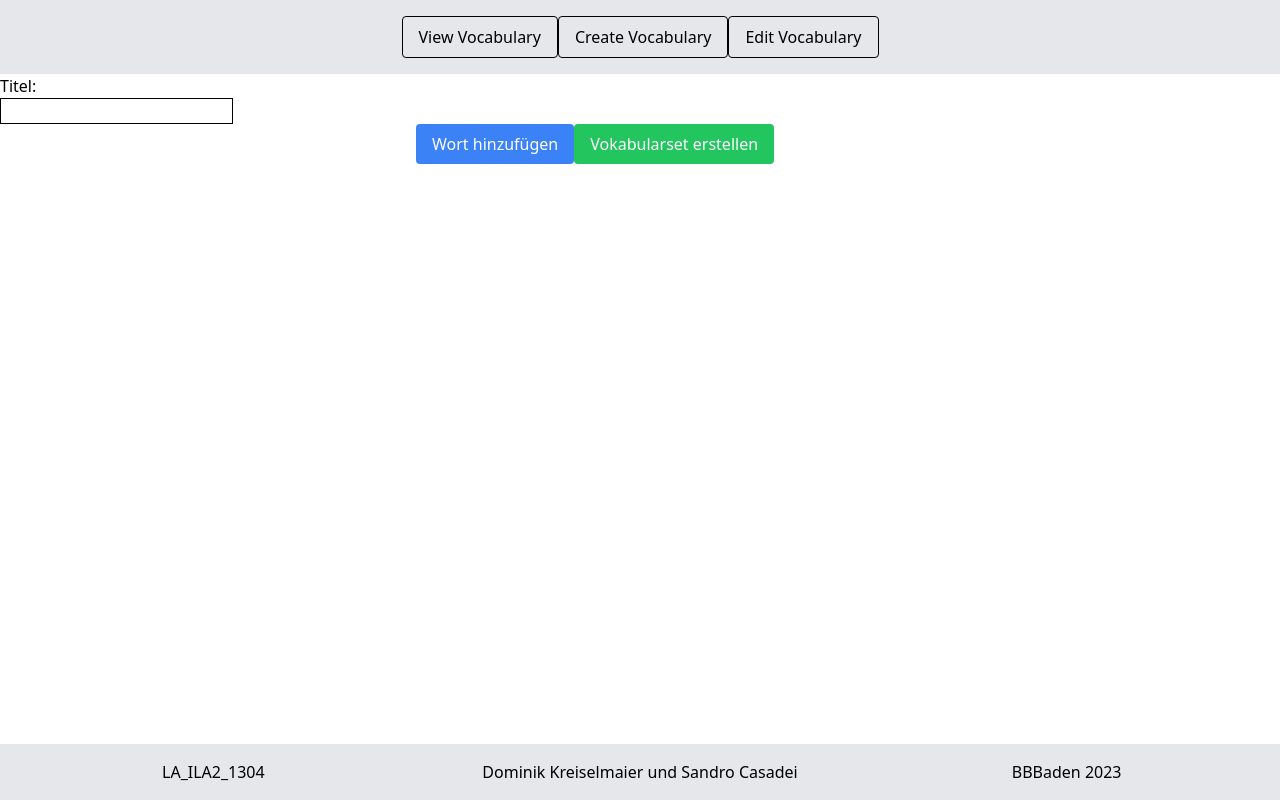
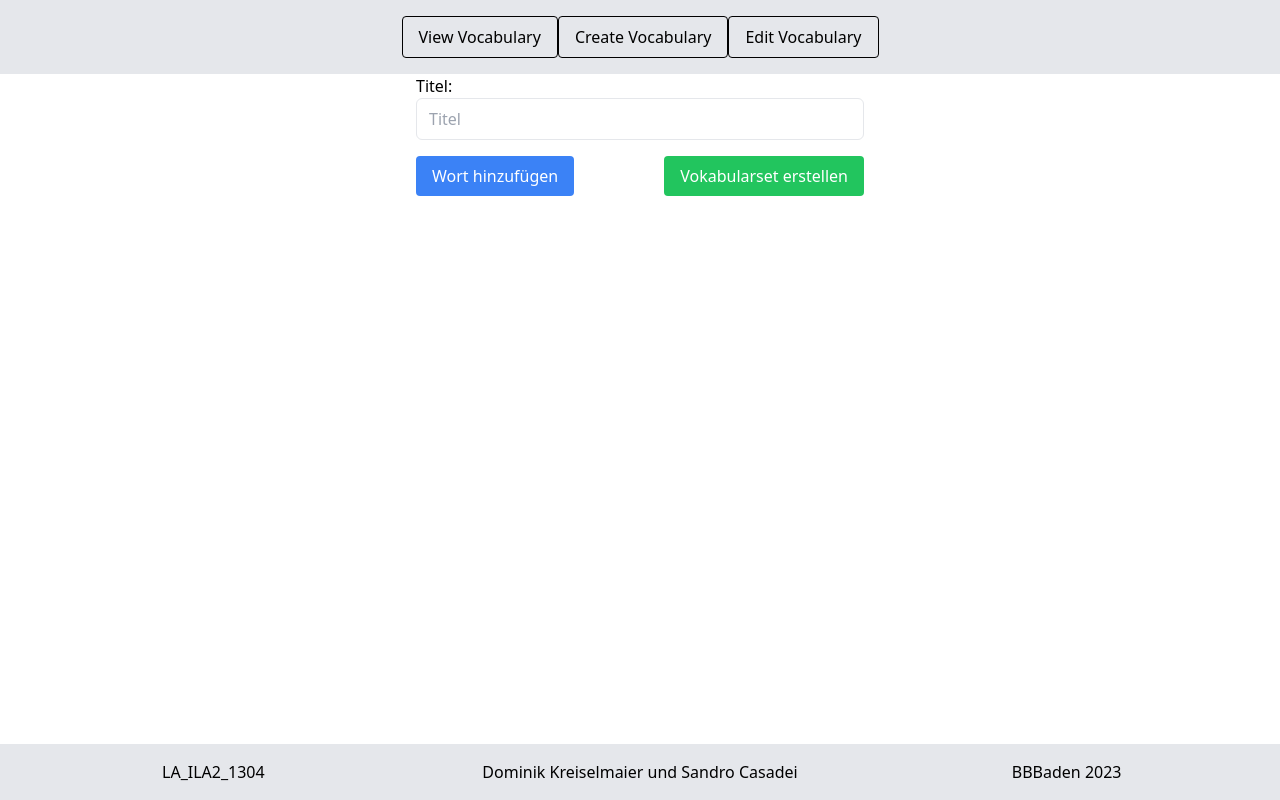
Before and after one commit to sanqro/vocabulary, a React (Create React App) app in the folder client/: page /Create in a window 1280 px wide. Built offline with nearby package versions, Linux system fonts and the light colour scheme.

Commit message:
fix css in create

```diff
--- a/client/src/components/InputPair.tsx
+++ b/client/src/components/InputPair.tsx
@@ -4,20 +4,21 @@ import OnClickButton from "./OnClickButton";
 import InputWord from "./InputWord";
 
 function AddVocabulary(Vocabulary: IVocabularyInput) {
-  fetch("http://localhost:3000/sets/create", {
+  console.log("add vocabset");
+  /*   fetch("http://localhost:3000/sets/create", {
     method: "POST",
     headers: {
       "Content-Type": "application/json",
       Authorization: sessionStorage.getItem("jwt") as string
     },
     body: JSON.stringify({
-      key: "32sandro",
-      title: "2",
-      creator: "sandro",
+      key: //
+      title: //
+      creator: //
       terms: Vocabulary.term,
       definitions: Vocabulary.definition
     })
-  });
+  }); */
 }
 
 const InputPair = () => {
@@ -68,7 +69,7 @@ const InputPair = () => {
       <OnClickButton
         onClick={handleCreateVocabulary}
         label="Vokabularset erstellen"
-        className="py-2 px-4 text-white rounded mx-10% bg-green-500"
+        className="py-2 px-4 text-white rounded mx-10% bg-green-500 float-right"
       />
     </div>
   );
--- a/client/src/pages/CreateVocabulary.tsx
+++ b/client/src/pages/CreateVocabulary.tsx
@@ -12,8 +12,17 @@ function createVocabulary() {
         <LinkButton destination="/Edit">Edit Vocabulary</LinkButton>
       </header>
       <main id="body">
-        <h1 id="title">Titel:</h1>
-        <input type="text" id="titleInput" className="border border-black" />
+        <div className="flex flex-col w-full max-w-md mx-auto mb-4">
+          <h1 id="title" className="">
+            Titel:
+          </h1>
+          <input
+            type="text"
+            id="titleInput"
+            className="w-full border rounded-md px-3 py-2"
+            placeholder="Titel"
+          />
+        </div>
         <InputPair />
       </main>
       <footer className="fixed bottom-0 w-full bg-gray-200 py-4 p-0" id="footer">
```
